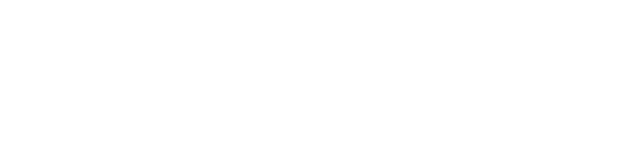
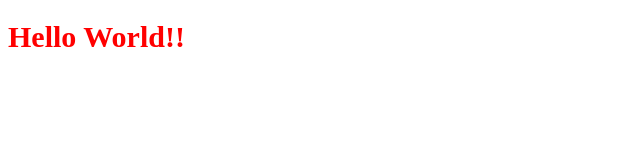
Before and after one commit to mokumoku-tatsu/live-share-test, a plain HTML site: page index.html in a window 1280 px wide. Shown: the whole page, without its empty margins (0-640 px from the left). Drawn offline with Linux system fonts and the light colour scheme.

Commit message:
second commit

```diff
--- /dev/null
+++ b/css/style.css
@@ -0,0 +1,3 @@
+h1 {
+  font-size: 30px;
+}
--- a/index.html
+++ b/index.html
@@ -1 +1,15 @@
-<!-- live coding  -->
+<!DOCTYPE html>
+<html lang="en">
+<head>
+  <meta charset="UTF-8">
+  <meta name="viewport" content="width=device-width, initial-scale=1.0">
+  <link rel="stylesheet" href="css/style.css">
+  <title>Document</title>
+</head>
+<body>
+  <h1 style="color: red;">Hello World!!</h1>
+  <script decoding>
+    window.alert('hello world!!')
+  </script>
+</body>
+</html>
```
